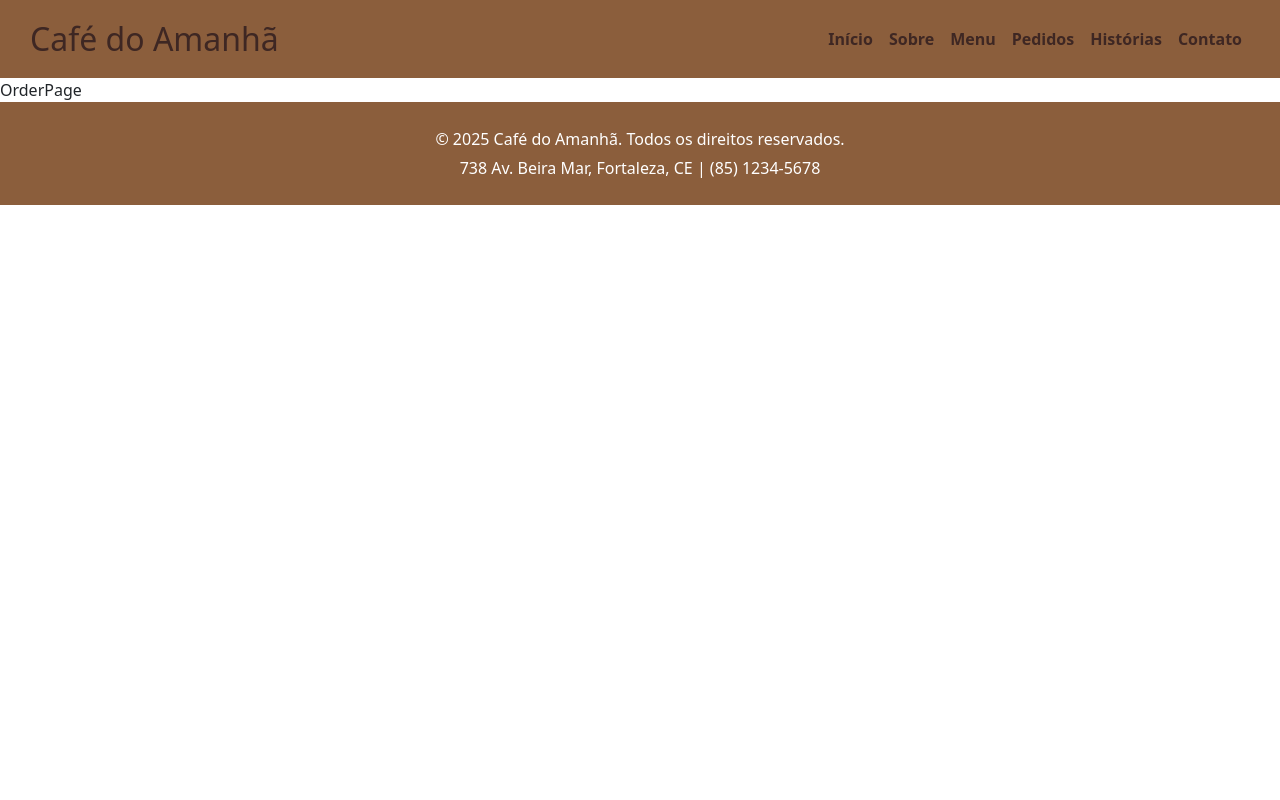
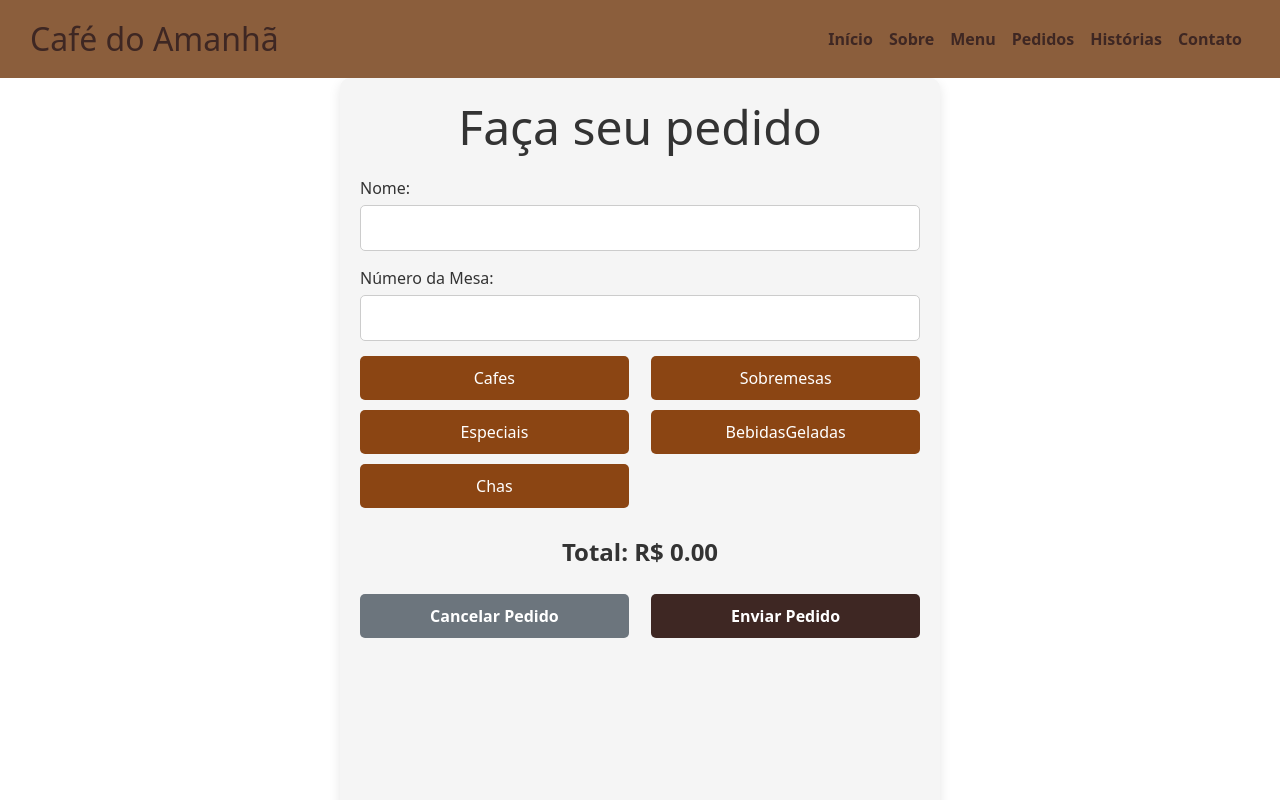
Before and after one commit to lucivandosousa/cafe-do-amanha, a React (Vite) app: page /pedidos in a window 1280 px wide. Shown: the top 800 px of the page. Built offline with nearby package versions, Linux system fonts and the light colour scheme.

Commit message:
feat: create the order page layout

```diff
--- /dev/null
+++ b/src/pages/OrderPage/OrderPage.css
@@ -0,0 +1,111 @@
+.order-container {
+  flex: 1;
+  max-width: 600px;
+  margin: 0 auto;
+  background-color: #f5f5f5;
+  padding: 20px;
+  border-radius: 10px;
+  box-shadow: 0px 4px 12px rgba(0, 0, 0, 0.1);
+  height: 100vh;
+}
+
+.order-container h2 {
+  text-align: center;
+  margin-bottom: 20px;
+  color: #333;
+}
+
+.form-group {
+  margin-bottom: 15px;
+}
+
+.form-group label {
+  display: block;
+  margin-bottom: 5px;
+  color: #333;
+}
+
+.form-group input,
+.form-group select {
+  width: 100%;
+  padding: 10px;
+  border: 1px solid #ccc;
+  border-radius: 5px;
+  box-sizing: border-box;
+  outline: none;
+}
+
+.menu-category-list {
+  display: flex;
+  flex-wrap: wrap;
+  justify-content: space-between;
+}
+
+.category-button {
+  width: 48%;
+  margin-bottom: 10px;
+  background-color: #8B4513 !important;
+  color: #ffffff;
+  border: none;
+  border-radius: 5px;
+  padding: 10px;
+  cursor: pointer;
+  font-size: 16px;
+  text-align: center;
+}
+
+.category-button:hover {
+  background-color: #A0522D;
+}
+
+.order-container h3 {
+  text-align: center;
+  margin-top: 20px;
+  color: #333;
+  font-size: 1.5rem;
+  font-weight: bold;
+}
+
+.button-container {
+  display: flex;
+  justify-content: space-between;
+  width: 100%;
+}
+
+.button-container button[type="submit"],
+.button-container button[type="button"] {
+  width: 48%;
+  padding: 10px;
+  background-color: #3e2723;
+  color: #fff;
+  border: none;
+  border-radius: 5px;
+  cursor: pointer;
+  font-size: 16px;
+  font-weight: bold;
+  text-align: center;
+  margin-top: 20px;
+}
+
+.button-container button[type="button"] {
+  background-color: #6c757d;
+}
+
+.button-container button[type="submit"]:hover {
+  background-color: #553631;
+}
+
+.button-container button[type="button"]:hover {
+  background-color: #5a6268;
+}
+
+.modal-footer .btn-primary {
+  background-color: #8B4513;
+  border-color: #8B4513;
+  color: #ffffff;
+}
+
+.modal-footer .btn-primary:hover {
+  background-color: #A0522D;
+  border-color: #A0522D;
+}
--- a/src/pages/OrderPage/OrderPage.jsx
+++ b/src/pages/OrderPage/OrderPage.jsx
@@ -1,7 +1,203 @@
-import React from 'react'
+import { useState } from 'react';
+import { Modal, Button } from 'react-bootstrap';
+import './OrderPage.css';
 
 export default function OrderPage() {
+  const [order, setOrder] = useState({
+    name: '',
+    tableNumber: '',
+    items: []
+  });
+
+  const [showModal, setShowModal] = useState(false);
+  const [currentCategory, setCurrentCategory] = useState('');
+  const [currentItem, setCurrentItem] = useState('');
+  const [currentQuantity, setCurrentQuantity] = useState(1);
+
+  const menuItems = {
+    cafes: {
+      'Águas de Março': 5.00,
+      'Sampa': 6.50,
+      'Garota de Ipanema': 7.00,
+      'Chega de Saudade': 6.00,
+      'Carinhoso': 8.00,
+      'Cappuccino Malandragem': 9.00,
+    },
+    sobremesas: {
+      'Doce de Maracujá': 8.00,
+      'Romeu e Julieta': 9.00,
+      'Chão de Giz': 10.00,
+      'Bolinho de Chuva': 6.50,
+      'Coração Bobo': 7.50,
+      'Pettit Gateau Ilegais': 12.00,
+    },
+    especiais: {
+      'Tarde em Itapoã': 12.00,
+      'O Canto da Cidade': 10.00,
+      'Fora da Ordem': 11.50,
+      'O Leãozinho': 9.50,
+    },
+    bebidasGeladas: {
+      'Sorvete de Baunilha': 7.00,
+      'Milk Shake de Chocolate': 10.00,
+      'Milk Shake de Morango': 10.00,
+      'Vitamina de Banana': 8.00,
+      'Vitamina de Morango': 8.50,
+    },
+    chas: {
+      'Chá de Hortelã': 4.50,
+      'Chá Verde': 5.00,
+      'Chá de Camomila': 4.50,
+      'Chá de Frutas Vermelhas': 6.00,
+      'Chá de Gengibre e Limão': 5.50,
+    }
+  };
+
+  function calculateTotal(items) {
+    return items.reduce((total, item) => {
+      const price = menuItems[item.category]?.[item.name] || 0;
+      return total + (price * item.quantity);
+    }, 0);
+  };
+
+  function handleCategoryClick(category) {
+    setCurrentCategory(category);
+    setCurrentItem('');
+    setCurrentQuantity(1);
+    setShowModal(true);
+  };
+
+  function handleAddItem() {
+    if (!currentItem || currentQuantity <= 0) {
+      alert('Por favor, selecione um item e uma quantidade válida.');
+      return;
+    }
+
+    const updatedItems = [...order.items];
+    const existingItemIndex = updatedItems.findIndex(item => item.category === currentCategory && item.name === currentItem);
+
+    if (existingItemIndex !== -1) {
+      updatedItems[existingItemIndex].quantity += currentQuantity;
+    } else {
+      updatedItems.push({ category: currentCategory, name: currentItem, quantity: currentQuantity });
+    }
+
+    setOrder({
+      ...order,
+      items: updatedItems
+    });
+
+    setShowModal(false);
+  };
+
+  function handleCancelOrder() {
+    setOrder({
+      name: '',
+      tableNumber: '',
+      items: []
+    });
+    setCurrentCategory('');
+    setCurrentItem('');
+    setCurrentQuantity(1);
+    setShowModal(false);
+  }
+
+  function handleSubmit(e) {
+    e.preventDefault();
+    alert(`Pedido enviado com sucesso! Valor total: R$ ${calculateTotal(order.items).toFixed(2)}`);
+    setOrder({
+      name: '',
+      tableNumber: '',
+      items: []
+    });
+  };
+
   return (
-    <div>OrderPage</div>
-  )
+    <div className="order-container">
+      <h2>Faça seu pedido</h2>
+      <form onSubmit={handleSubmit}>
+        <div className="form-group">
+          <label htmlFor="name">Nome:</label>
+          <input
+            type="text"
+            id="name"
+            name="name"
+            value={order.name}
+            onChange={(e) => setOrder({ ...order, name: e.target.value })}
+            required
+          />
+        </div>
+
+        <div className="form-group">
+          <label htmlFor="tableNumber">Número da Mesa:</label>
+          <input
+            type="text"
+            id="tableNumber"
+            name="tableNumber"
+            value={order.tableNumber}
+            onChange={(e) => setOrder({ ...order, tableNumber: e.target.value })}
+            required
+          />
+        </div>
+
+        <div className="menu-category-list">
+          {Object.keys(menuItems).map((category) => (
+            <Button key={category} onClick={() => handleCategoryClick(category)} className="category-button">
+              {category.charAt(0).toUpperCase() + category.slice(1)}
+            </Button>
+          ))}
+        </div>
+
+        <h3>Total: R$ {calculateTotal(order.items).toFixed(2)}</h3>
+
+        <div className="button-container">
+          <button type="button" onClick={handleCancelOrder}>Cancelar Pedido</button>
+          <button type="submit">Enviar Pedido</button>
+        </div>
+      </form>
+
+      <Modal show={showModal} onHide={() => setShowModal(false)}>
+        <Modal.Header closeButton>
+          <Modal.Title>Selecione o item e a quantidade</Modal.Title>
+        </Modal.Header>
+        <Modal.Body>
+          <div className="form-group">
+            <label htmlFor="itemSelect">Item:</label>
+            <select
+              id="itemSelect"
+              name="itemSelect"
+              value={currentItem}
+              onChange={(e) => setCurrentItem(e.target.value)}
+              className="form-control"
+            >
+              <option value="">Selecione um item</option>
+              {Object.keys(menuItems[currentCategory] || {}).map((item) => (
+                <option key={item} value={item}>{item} - R$ {menuItems[currentCategory][item].toFixed(2)}</option>
+              ))}
+            </select>
+          </div>
+          <div className="form-group">
+            <label htmlFor="quantity">Quantidade:</label>
+            <input
+              type="number"
+              id="quantity"
+              name="quantity"
+              value={currentQuantity}
+              onChange={(e) => setCurrentQuantity(parseInt(e.target.value))}
+              min="1"
+              className="form-control"
+            />
+          </div>
+        </Modal.Body>
+        <Modal.Footer>
+          <Button variant="secondary" onClick={() => setShowModal(false)}>
+            Cancelar
+          </Button>
+          <Button variant="primary" onClick={handleAddItem}>
+            Adicionar ao Pedido
+          </Button>
+        </Modal.Footer>
+      </Modal>
+    </div>
+  );
 }
```
